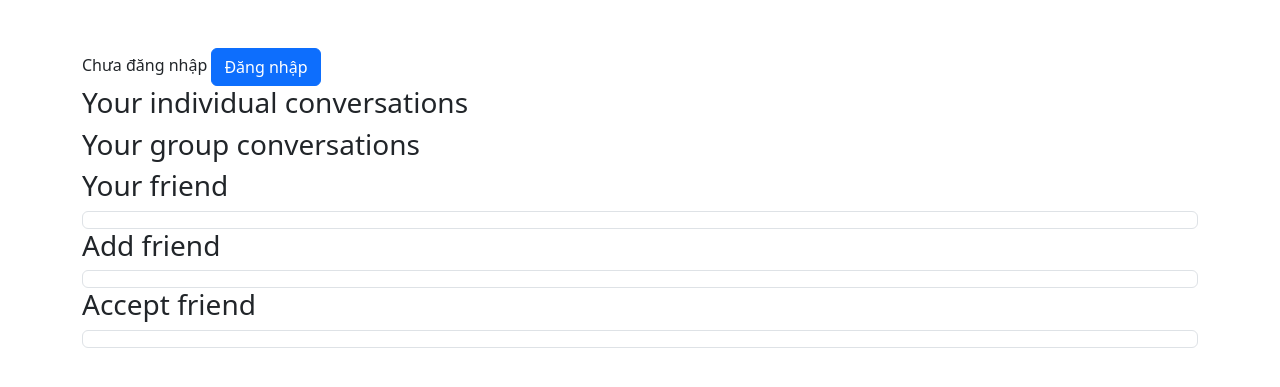
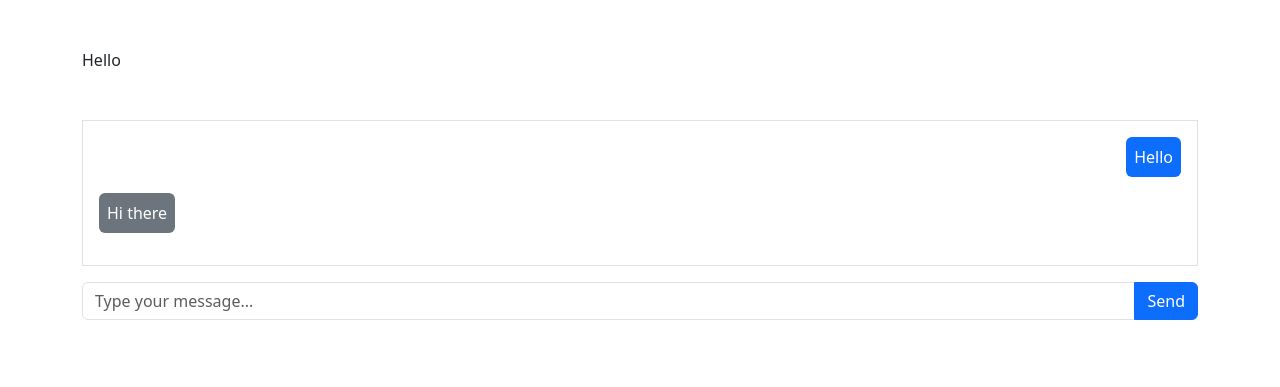
Before and after one commit to BuiBao3103/PyChat, a Flask app: template server/app/templates/index.html in a window 1280 px wide. Shown: the top 387 px of the page. Run offline with Flask 3, Linux system fonts and the light colour scheme; the template is opened without the code that fills it, so the values that code supplies are empty; parts of the project's set-up code (start-up, migrations or seed data) failed here and were passed over; some libraries are stand-ins or nearby versions.

Commit message:
feat: front end

```diff
--- a/server/app/__init__.py
+++ b/server/app/__init__.py
@@ -32,8 +32,9 @@ api = Api(app)
 # Initialize Flask-Restful Api
 
 # Add RESTful resource to the API
-from server.app.routes import user_bp, auth_bp, friendship_bp, conversation_dp
+from server.app.routes import user_bp, auth_bp, friendship_bp, conversation_dp, view_dp
 app.register_blueprint(user_bp)
 app.register_blueprint(auth_bp)
 app.register_blueprint(friendship_bp)
 app.register_blueprint(conversation_dp)
+app.register_blueprint(view_dp)
--- a/server/app/controllers/__init__.py
+++ b/server/app/controllers/__init__.py
@@ -1,6 +1,6 @@
 from server.app.controllers.friendship_controller import Friendships, FriendshipsRequest, FriendshipsAccept
 from server.app.controllers.auth_controller import Login, Register, Logout
 from server.app.controllers.user_controller import Users, Me
-# from server.app.controllers.view_controller import ViewController
+from server.app.controllers.view_controller import ViewController
 from server.app.controllers.conversation_controller import  UserConversations
 from server.app.controllers.message_controller import ConversationMessages
--- a/server/app/routes/__init__.py
+++ b/server/app/routes/__init__.py
@@ -2,3 +2,4 @@ from server.app.routes.user_routes import user_bp
 from server.app.routes.auth_routes import auth_bp
 from server.app.routes.friendship_routes import friendship_bp
 from server.app.routes.conversation_routes import conversation_dp
+from server.app.routes.view_routes import view_dp
--- a/server/app/routes/friendship_routes.py
+++ b/server/app/routes/friendship_routes.py
@@ -1,4 +1,4 @@
-from server.app.controllers import Friendships,FriendshipsRequest,FriendshipsAccept
+from server.app.controllers import Friendships, FriendshipsRequest, FriendshipsAccept
 from flask import Blueprint
 from flask_restful import Api
 
--- a/server/app/templates/index.html
+++ b/server/app/templates/index.html
@@ -1,51 +1,29 @@
 {% extends 'layouts/base.html' %}
 
-{% block title %}Rooms{% endblock %}
+{% block title %}
+  Rooms
+{% endblock %}
 
 {% block content %}
-
-
-<div class="container mt-5">
-    {% include 'includes/header.html' %}
-
-    <h3>Your individual conversations</h3>
-    <ul id="individualRoomList" class="list-group">
-        {% for username, channel_id in channels %}
-        <li class="list-group-item">
-            <a href="/r/{{channel_id}}">{{username}}</a>
-        </li>
-        {% endfor %}
-    </ul>
-    <h3>Your group conversations</h3>
-    <ul id="groupRoomList" class="list-group">
-        {% for username, channel_id in channels %}
-        <li class="list-group-item">
-            <a href="/r/{{channel_id}}">{{username}}</a>
-        </li>
-        {% endfor %}
-    </ul>
-    <h3>Your friend</h3>
-    <ul id="friendList" class="list-group">
-        <li class="list-group-item">
-            <!--            <a href="/r/{{channel_id}}">{{username}}</a>-->
-        </li>
-    </ul>
-    <h3>Add friend</h3>
-    <ul id="addFriend" class="list-group">
-        <li class="list-group-item">
-            <!--            <a href="/r/{{channel_id}}">{{username}}</a>-->
-        </li>
-    </ul>
-    <h3>Accept friend</h3>
-    <ul id="acceptFriend" class="list-group">
-        <li class="list-group-item">
-            <!--            <a href="/r/{{channel_id}}">{{username}}</a>-->
-        </li>
-    </ul>
-
-
-
+  <div class="container mt-5">Hello</div>
+  <div class="container mt-5">
+    <div class="chat-container border p-3">
+        <div class="mb-3">
+            <div class="d-flex justify-content-end">
+                <div class="bg-primary text-white p-2 rounded">Hello</div>
+            </div>
+        </div>
+        <div class="mb-3">
+            <div class="d-flex justify-content-start">
+                <div class="bg-secondary text-white p-2 rounded">Hi there</div>
+            </div>
+        </div>
+    </div>
+    <div class="mt-3">
+        <div class="input-group">
+            <input type="text" class="form-control" placeholder="Type your message...">
+            <button class="btn btn-primary">Send</button>
+        </div>
+    </div>
 </div>
-
-
 {% endblock %}
```
Also changed, not shown: server/app/controllers/view_controller.py (+2 -33 lines), server/app/routes/view.py (deleted, +0 -36 lines), server/app/routes/view_routes.py (added, +13 -0 lines).
